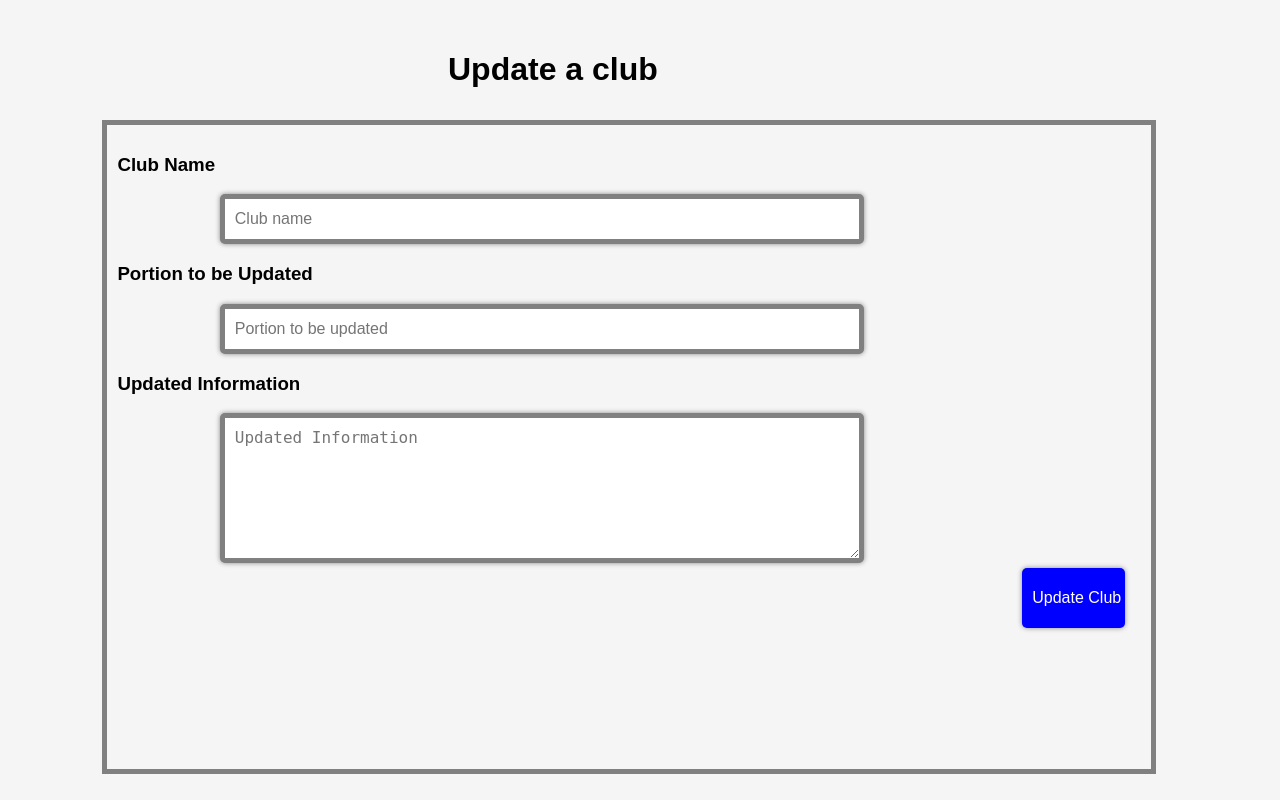
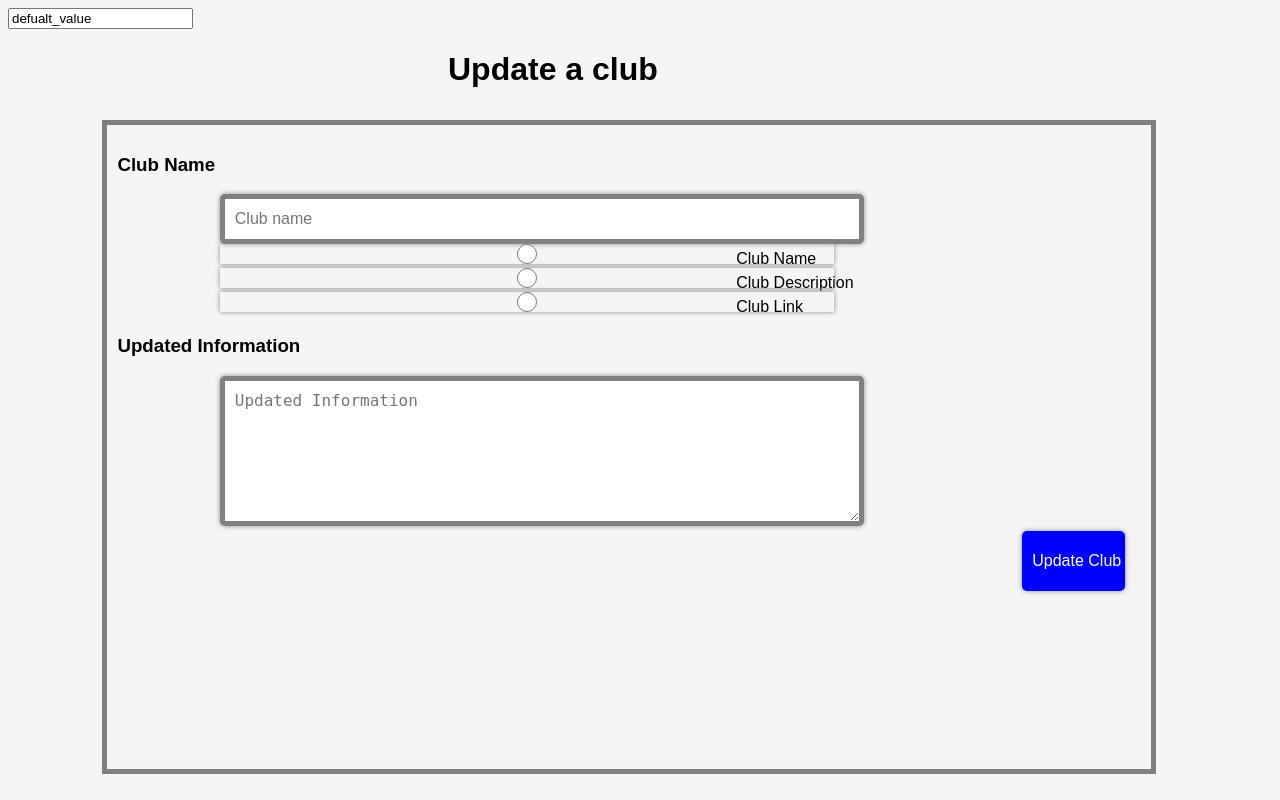
Before and after one commit to NoisyBotDude/daemon-project, a Flask app: page /admin/club/update in a window 1280 px wide. Run offline with Flask 2, Linux system fonts and the light colour scheme.

Commit message:
small update

```diff
--- a/club_app/routes/admin_routes.py
+++ b/club_app/routes/admin_routes.py
@@ -15,13 +15,14 @@ def create_blueprint(cluster):
 
     @admin.route("/club/add_response", methods = ["POST"])
     def add_response():
-        club_name = request.form["club-name"]
+        club_name = request.form["name"]
         club_description = request.form["description"]
-        club_registration_link = request.form["registration-link"]
+        club_recruitement = request.form["recruitement"]
+
         data = {
                 "club name": club_name,
                 "club description": club_description,
-                "club registration link": club_registration_link
+                "club recruitement": club_recruitement
             }
         DataBase.add_club(data)
         flash(f"{club_name} is added successfully to the database.", "Success")
@@ -37,14 +38,14 @@ def create_blueprint(cluster):
     def update_response():
         if request.method == "POST":
             club_name = request.form["club-name"]
-            portion_to_update = request.form["portion-update"]
+            portion_to_update = request.form["choice"]
             updated_info = request.form["information"]
 
 
         club = {"club name": club_name}
         data = {
                 "$set": {
-                    f"{portion_to_update.lower()}": f"{updated_info}"
+                    f"{portion_to_update}": f"{updated_info}"
                 }
             }
         DataBase.update_club(club, data)
--- a/club_app/templates/admin/club_update.html
+++ b/club_app/templates/admin/club_update.html
@@ -13,8 +13,14 @@
         <form method="POST" action="{{ url_for('admin.update_response') }}">
             <h3><label for="clubname">Club Name</label></h3>
             <input type="text" name="club-name" placeholder="Club name" required>
-            <h3><label for="portion-update" >Portion to be Updated</label></h3>
-            <input type="text" name="portion-update" placeholder="Portion to be updated" required>
+            <div class="portion">
+                <input type="radio" id="club-name" name="choice" value="club name">
+                <label for="club-name">Club Name</label>
+                <input type="radio" id="description" name="choice" value="club description">
+                <label for="description">Club Description</label>
+                <input type="radio" id="link" name="choice" value="club registration link">
+                <label for="link">Club Link</label>
+            </div>
             <h3><label for="updated-information">Updated Information</label></h3>
             <textarea id="updated-information" name="information" placeholder="Updated Information" rows="6" cols="50" required></textarea>
             <input id ="submit" type="submit" value="Update Club">
@@ -22,3 +28,5 @@
     </div>
 </body>
 </html>
+
+<input type="text" value="defualt_value" name="price-max" class="form-control" placeholder="Max Price" >
```
Also changed, not shown: club_app/templates/admin/club_add.html (+18 -3 lines).
